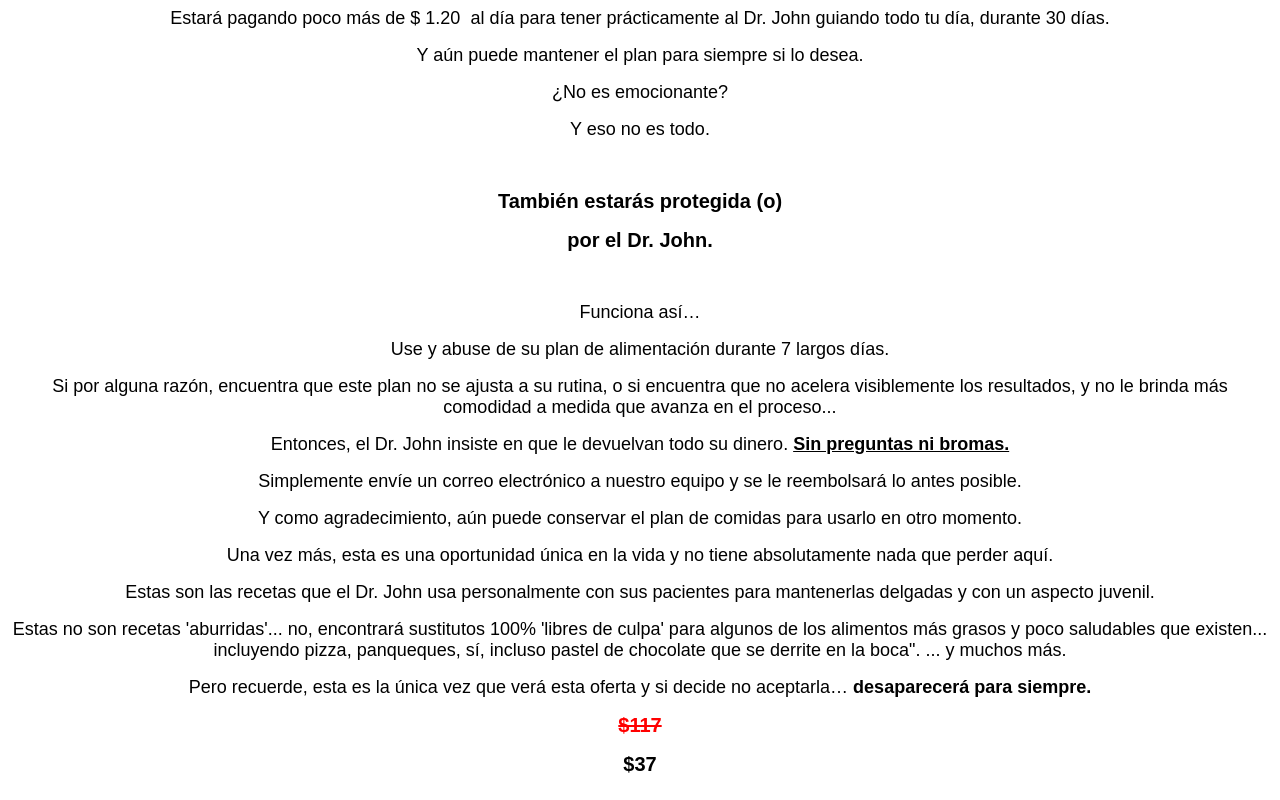
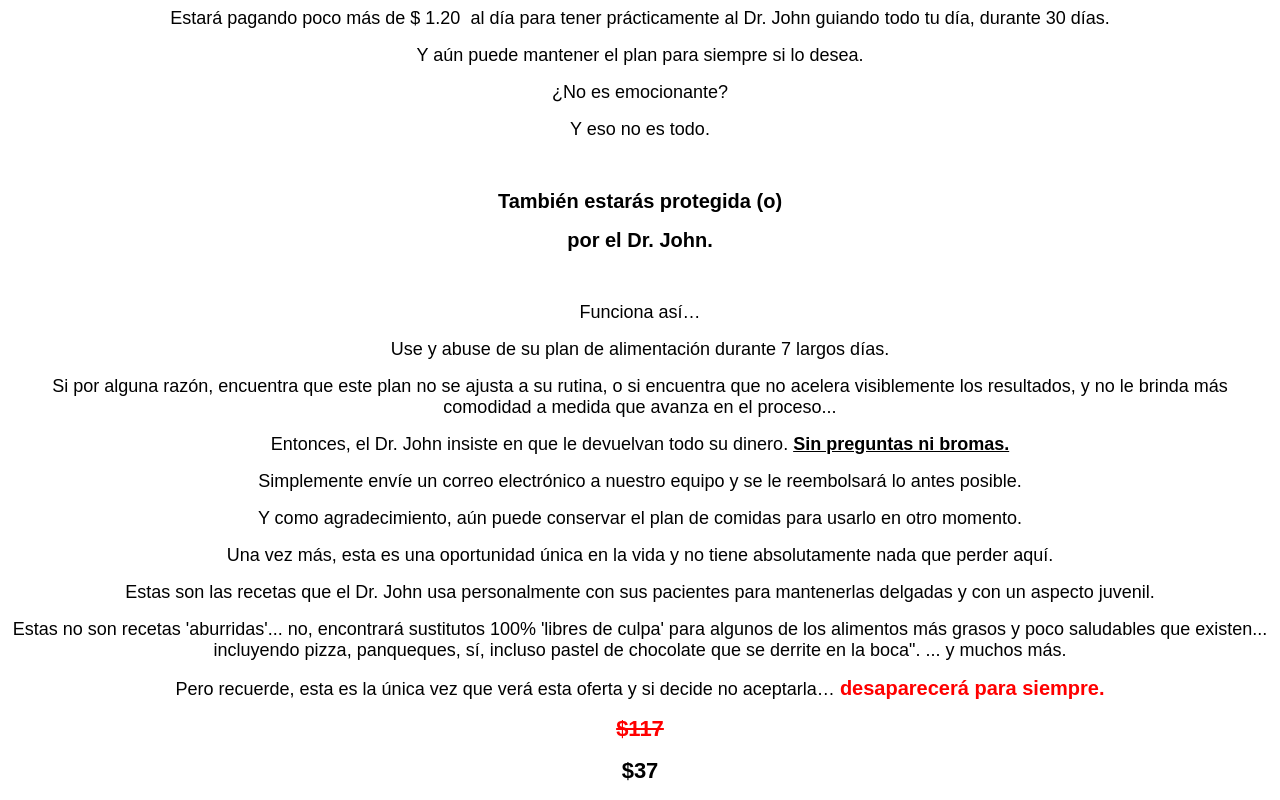
Before and after one commit to AndersonMilao/saudezerobarriga.com, a plain HTML site: page Home/index.html in a window 1280 px wide. Shown: the part 2482-3282 px from the top of the page. Drawn offline with Linux system fonts and the light colour scheme.

Commit message:
Update index.html

```diff
--- a/Home/index.html
+++ b/Home/index.html
@@ -167,11 +167,12 @@
 
 <p style="text-align:center"><span style="font-size:18px"><span style="font-family:arial,helvetica,sans-serif">Estas no son recetas &#39;aburridas&#39;... no, encontrar&aacute; sustitutos 100% &#39;libres de culpa&#39; para algunos de los alimentos m&aacute;s grasos y poco saludables que existen... incluyendo pizza, panqueques, s&iacute;, incluso pastel de chocolate que se derrite en la boca&quot;. ... y muchos m&aacute;s.</span></span></p>
 
-<p style="text-align:center"><span style="font-size:18px"><span style="font-family:arial,helvetica,sans-serif">Pero recuerde, esta es la &uacute;nica vez que ver&aacute; esta oferta y si decide no aceptarla&hellip; <strong>desaparecer&aacute; para siempre.</strong></span></span></p>
+<p style="text-align:center"><span style="font-size:18px"><span style="font-family:arial,helvetica,sans-serif">Pero recuerde, esta es la &uacute;nica vez que ver&aacute; esta oferta y si decide no aceptarla&hellip; </span></span><span style="color:#FF0000"><span style="font-size:20px"><span style="font-family:arial,helvetica,sans-serif"><strong>desaparecer&aacute; para siempre.</strong></span></span></span></p>
 
-<p style="text-align:center"><span style="font-family:arial,helvetica,sans-serif"><span style="font-size:20px"><span style="color:#FF0000"><strong><s>$117</s></strong></span></span></span></p>
+<p style="text-align:center"><span style="font-size:22px"><span style="font-family:arial,helvetica,sans-serif"><span style="color:#FF0000"><strong><s>$117</s></strong></span></span></span></p>
 
-<p style="text-align:center"><span style="font-family:arial,helvetica,sans-serif"><span style="font-size:20px"><strong>$37</strong></span></span></p>
+<p style="text-align:center"><span style="font-size:22px"><span style="font-family:arial,helvetica,sans-serif"><strong>$37</strong></span></span></p>
+
 
 
   </body>
```
